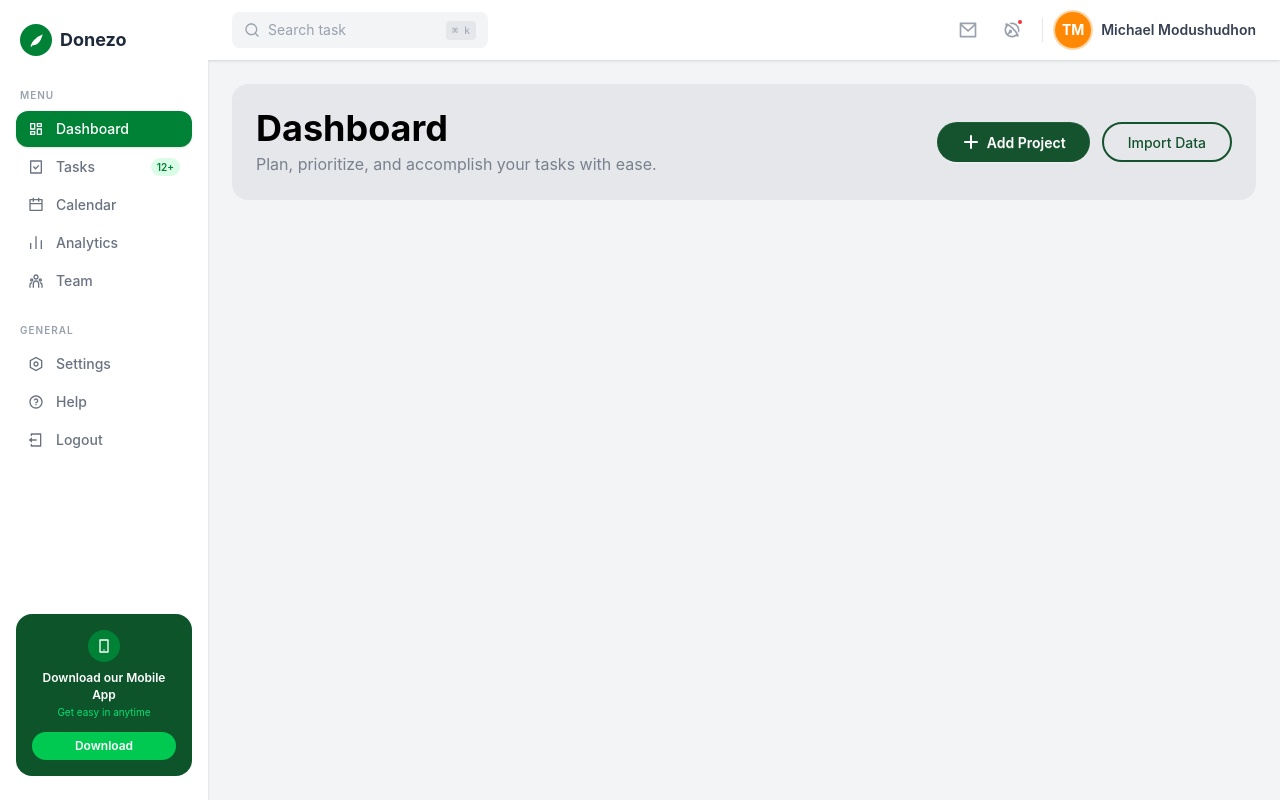
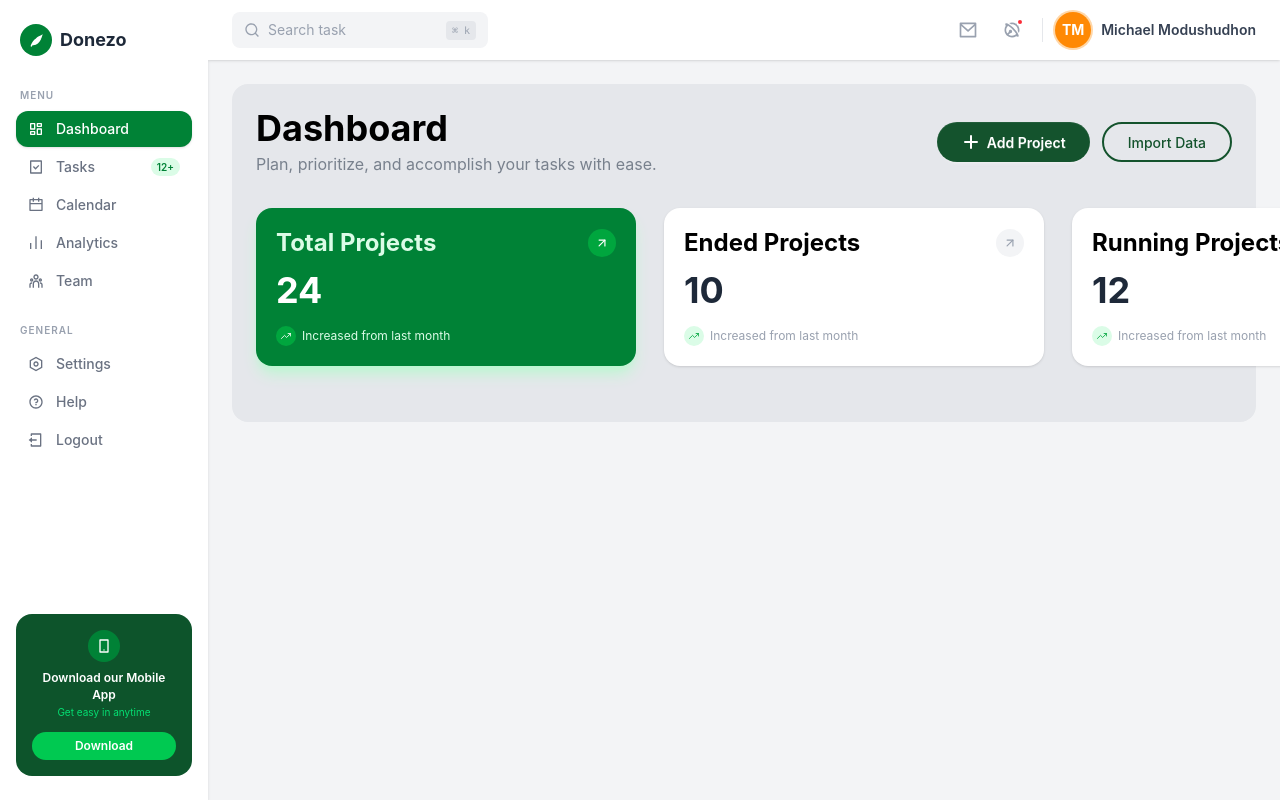
Before and after one commit to ahnafabid10/jt-01-login-dashboard, a React (Vite) app: page /dashboard in a window 1280 px wide. Built offline with nearby package versions, Linux system fonts and the light colour scheme.

Commit message:
axios setup and dashboard design

```diff
--- a/package.json
+++ b/package.json
@@ -11,6 +11,7 @@
   },
   "dependencies": {
     "@tailwindcss/vite": "^4.2.1",
+    "axios": "^1.13.5",
     "react": "^19.2.0",
     "react-dom": "^19.2.0",
     "react-icons": "^5.5.0",
--- a/src/DashBoard/DashBoard.jsx
+++ b/src/DashBoard/DashBoard.jsx
@@ -1,10 +1,11 @@
 import React from 'react';
 import { HiPlus } from 'react-icons/hi';
+import ProjectCards from './ProjectCards';
 
 const DashBoard = () => {
     return (
-        <div>
-           <div className="flex flex-col md:flex-row md:items-center rounded-2xl justify-between gap-4 p-6 bg-gray-200">
+        <div className='p-6 bg-gray-200 rounded-2xl'>
+           <div className="flex flex-col md:flex-row md:items-center rounded-2xl justify-between gap-4 ">
       <div>
         <h1 className="text-4xl font-bold text-black">Dashboard</h1>
         <p className="mt-1 text-medium text-gray-600/70">
@@ -22,7 +23,9 @@ const DashBoard = () => {
         </button>
       </div>
     </div>
+    <ProjectCards></ProjectCards>
         </div>
+
     );
 };
 
--- a/src/DashBoard/DashboardLayout.jsx
+++ b/src/DashBoard/DashboardLayout.jsx
@@ -97,7 +97,7 @@ export default function SidebarNavbar() {
       <div className="flex-1 flex flex-col overflow-hidden">
         <DBNavBar></DBNavBar>
 
-        <div className="flex-1 p-6 text-black">
+        <div className="flex-1 p-6  text-black">
           <Outlet></Outlet>
         </div>
       </div>
--- /dev/null
+++ b/src/DashBoard/ProjectCards.jsx
@@ -0,0 +1,115 @@
+import React, { useState } from 'react';
+import { FiArrowUpRight, FiTrendingUp, FiMessageCircle } from "react-icons/fi";
+
+const ProjectCards = () => {
+      const [selected, setSelected] = useState(1);
+    const cards = [
+  {
+    id: 1,
+    title: "Total Projects",
+    value: 24,
+    sub: "Increased from last month",
+    subIcon: "trend",
+    defaultGreen: true,
+  },
+  {
+    id: 2,
+    title: "Ended Projects",
+    value: 10,
+    sub: "Increased from last month",
+    subIcon: "trend",
+  },
+  {
+    id: 3,
+    title: "Running Projects",
+    value: 12,
+    sub: "Increased from last month",
+    subIcon: "trend",
+  },
+  {
+    id: 4,
+    title: "Pending Project",
+    value: 2,
+    sub: "On Discuss",
+    subIcon: "chat",
+  },
+];
+
+    return (
+        <div>
+             <div className=" flex py-8">
+      <div className="flex items-center justify-between gap-7">
+        {cards.map((card) => {
+          const isSelected = selected === card.id;
+          return (
+            <div
+              key={card.id}
+              onClick={() => setSelected(card.id)}
+              className={`
+                relative cursor-pointer rounded-2xl p-5 w-95 justify-between transition-all duration-300 select-none
+                ${isSelected
+                  ? "bg-green-700 text-white shadow-lg shadow-green-200"
+                  : "bg-white text-gray-800 shadow-sm hover:shadow-md"
+                }
+              `}
+            >
+              <div className="flex items-center justify-between mb-3">
+                <span
+                  className={`text-2xl font-bold leading-tight ${
+                    isSelected ? "text-green-100" : "text-black"
+                  }`}
+                >
+                  {card.title}
+                </span>
+                <span
+                  className={`
+                    flex items-center justify-center w-7 h-7 rounded-full transition-colors duration-300
+                    ${isSelected
+                      ? "bg-green-600 text-white"
+                      : "bg-gray-100 text-gray-400"
+                    }
+                  `}
+                >
+                  <FiArrowUpRight size={14} />
+                </span>
+              </div>
+
+              <div
+                className={`text-4xl font-bold mb-4 ${
+                  isSelected ? "text-white" : "text-gray-800"
+                }`}
+              >
+                {card.value}
+              </div>
+
+              <div className="flex items-center gap-1.5">
+                <span
+                  className={`
+                    flex items-center justify-center w-5 h-5 rounded-full text-4xl
+                    ${isSelected ? "bg-green-600 text-white" : "bg-green-100 text-green-600"}
+                  `}
+                >
+                  {card.subIcon === "trend" ? (
+                    <FiTrendingUp size={10} />
+                  ) : (
+                    <FiMessageCircle size={10} />
+                  )}
+                </span>
+                <span
+                  className={`text-xs ${
+                    isSelected ? "text-green-100" : "text-gray-400"
+                  }`}
+                >
+                  {card.sub}
+                </span>
+              </div>
+            </div>
+          );
+        })}
+      </div>
+    </div>
+        </div>
+    );
+};
+
+export default ProjectCards;
--- /dev/null
+++ b/src/Hooks/UseAxiosSecure.jsx
@@ -0,0 +1,12 @@
+import axios from "axios";
+
+const axiosInstance = axios.create({
+  baseURL: 'https://task-api-eight-flax.vercel.app/'
+});
+
+
+const UseAxiosSecure = () => {
+    return axiosInstance;
+};
+
+export default UseAxiosSecure;
```
Also changed, not shown: 1 other file (tests, documents, lock files or other folders).
